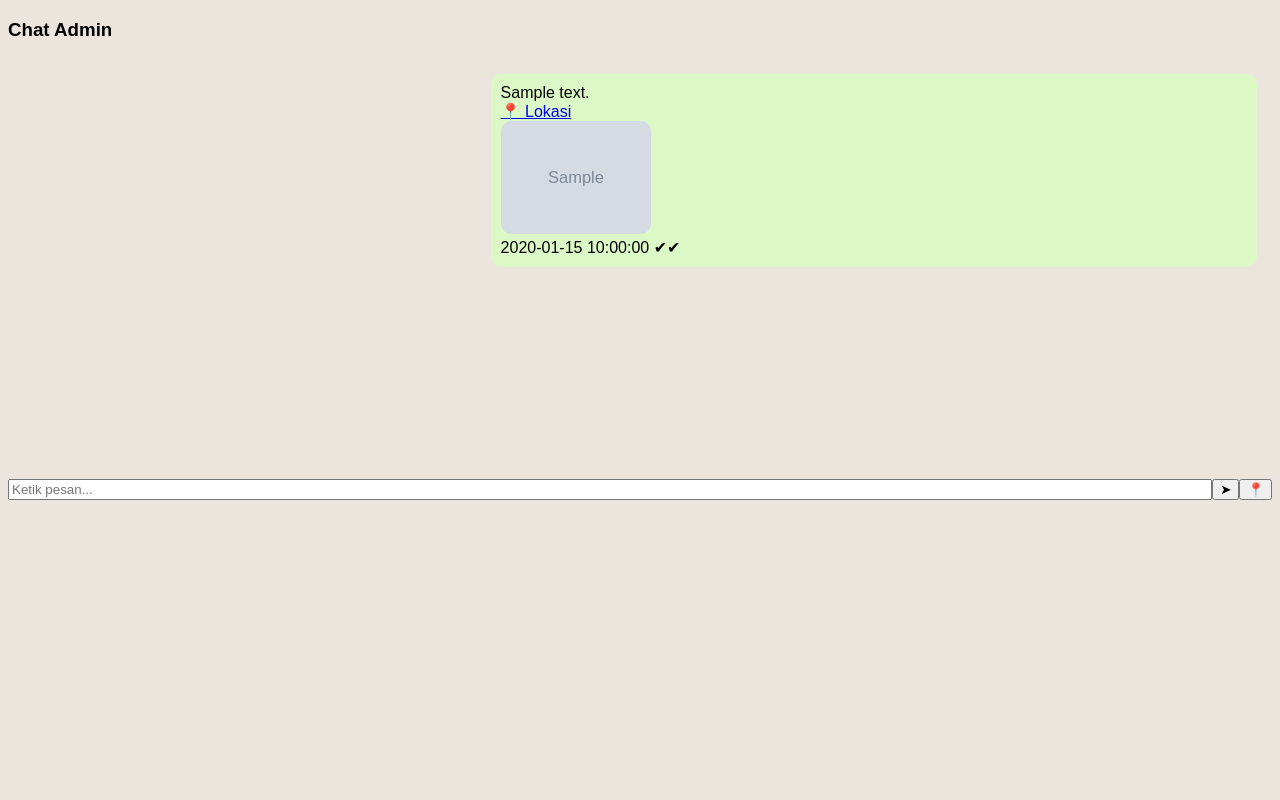
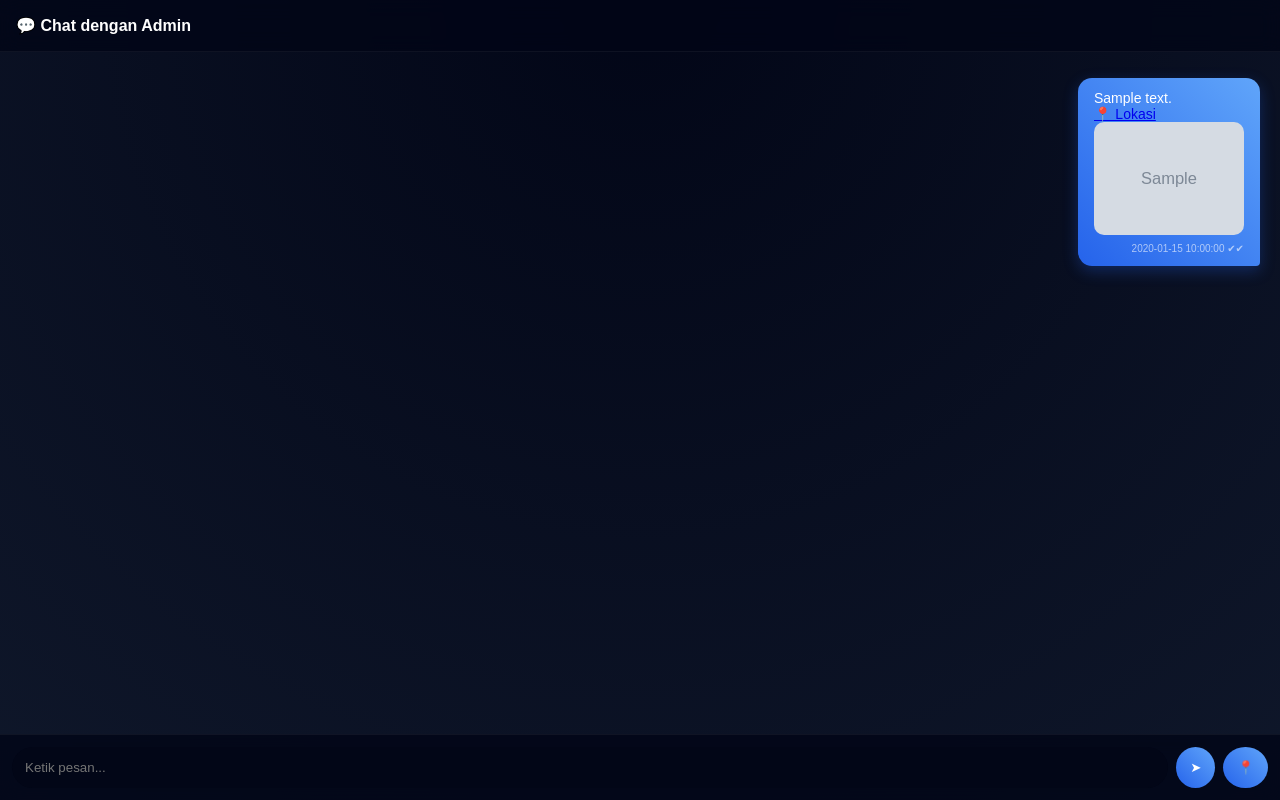
Before and after one commit to Ubaidillah-cmd/AY-Vape, a PHP site: page /customer/chat.php?room=1 in a window 1280 px wide. Run offline with PHP 8.4, Linux system fonts and the light colour scheme; tables that the repository leaves empty or names only in its code hold one stand-in row (values such as "Sample post"); grey boxes marked "Sample" are stand-in pictures.

Commit message:
Enhance chat UI and functionality
Updated chat interface with improved styles and functionality.

```diff
--- a/customer/chat.php
+++ b/customer/chat.php
@@ -1,86 +1,203 @@
 <?php
-$room = $_GET['room']; // ambil dari pesanan
+$room = $_GET['room'];
 ?>
 
 <!DOCTYPE html>
 <html>
 <head>
 <title>Chat</title>
+<meta name="viewport" content="width=device-width, initial-scale=1.0">
 
 <style>
-body { font-family: Arial; background:#ece5dd; }
-
-.chat-box {
-    height: 400px;
-    overflow-y: scroll;
-    padding: 10px;
+body {
+    margin: 0;
+    font-family: Arial;
+    background: radial-gradient(circle at top, #020617, #0f172a);
+    display: flex;
+    flex-direction: column;
+    height: 100vh;
+    overflow: hidden; /* 🔥 biar ga kepotong footer */
 }
 
+/* 🔥 ANIMASI GLOBAL */
+@keyframes fadeUp {
+    from {
+        opacity: 0;
+        transform: translateY(30px);
+    }
+    to {
+        opacity: 1;
+        transform: translateY(0);
+    }
+}
+
+/* HEADER */
+.header {
+    background: rgba(2,6,23,0.8);
+    backdrop-filter: blur(10px);
+    color: white;
+    padding: 16px;
+    font-weight: bold;
+    border-bottom: 1px solid rgba(255,255,255,0.05);
+}
+
+/* 🔥 CHAT AREA FULL */
+.chat-box {
+    flex: 1;
+    overflow-y: auto;
+    padding: 20px;
+    background: transparent;
+    display: flex;
+    flex-direction: column;
+}
+
+/* 🔥 BUBBLE */
 .msg {
-    max-width: 60%;
-    padding: 10px;
-    margin: 5px;
+    max-width: 65%;
+    padding: 12px 16px;
+    margin: 6px 0;
+    border-radius: 14px;
+    font-size: 14px;
+    animation: fadeUp 0.3s ease;
+    position: relative;
+}
+
+/* CUSTOMER */
+.customer {
+    background: linear-gradient(45deg,#2563eb,#60a5fa);
+    color: white;
+    margin-left: auto;
+    border-bottom-right-radius: 4px;
+    box-shadow: 0 5px 15px rgba(37,99,235,0.3);
+}
+
+/* ADMIN */
+.admin {
+    background: rgba(30,41,59,0.8);
+    backdrop-filter: blur(10px);
+    color: white;
+    margin-right: auto;
+    border-bottom-left-radius: 4px;
+}
+
+/* TIME */
+.time {
+    font-size: 10px;
+    opacity: 0.6;
+    margin-top: 5px;
+    text-align: right;
+}
+
+/* 🔥 INPUT AREA FIX BAWAH */
+.input-box {
+    display: flex;
+    padding: 12px;
+    background: rgba(2,6,23,0.8);
+    backdrop-filter: blur(10px);
+    gap: 8px;
+    border-top: 1px solid rgba(255,255,255,0.05);
+}
+
+/* INPUT */
+.input-box input {
+    flex: 1;
+    padding: 13px;
+    border-radius: 30px;
+    border: none;
+    outline: none;
+    background: #020617;
+    color: white;
+}
+
+/* 🔥 BUTTON */
+.btn {
+    background: linear-gradient(45deg,#2563eb,#60a5fa);
+    border: none;
+    padding: 10px 14px;
+    border-radius: 50%;
+    color: white;
+    cursor: pointer;
+    transition: 0.3s;
+}
+
+/* HOVER */
+.btn:hover {
+    transform: scale(1.1);
+}
+
+/* 🔥 LINK LOKASI */
+.loc {
+    display: block;
+    margin-top: 5px;
+    color: #60a5fa;
+    font-size: 12px;
+}
+
+/* 🔥 SCROLLBAR */
+.chat-box::-webkit-scrollbar {
+    width: 5px;
+}
+
+.chat-box::-webkit-scrollbar-thumb {
+    background: #2563eb;
     border-radius: 10px;
 }
 
-.customer {
-    background: #dcf8c6;
-    margin-left: auto;
+/* MOBILE */
+@media(max-width:768px){
+    .msg { max-width: 85%; }
 }
 
-.admin {
-    background: white;
-    margin-right: auto;
-}
+</style>
 
-.input-box {
-    display:flex;
-}
-</style>
 </head>
 
 <body>
 
-<h3>Chat Admin</h3>
+<!-- HEADER -->
+<div class="header">
+💬 Chat dengan Admin
+</div>
 
+<!-- CHAT -->
 <div class="chat-box" id="chat"></div>
 
+<!-- INPUT -->
 <div class="input-box">
-<input type="text" id="msg" placeholder="Ketik pesan..." style="flex:1;">
-<button onclick="sendMsg()">➤</button>
-<button onclick="sendLoc()">📍</button>
+    <input type="text" id="msg" placeholder="Ketik pesan...">
+    <button class="btn" onclick="sendMsg()">➤</button>
+    <button class="btn" onclick="sendLoc()">📍</button>
 </div>
 
 <script>
 let room = <?= $room ?>;
+let lastLength = 0;
 
+// 🔄 LOAD CHAT
 function loadChat() {
     fetch(`../ajax/get_message.php?room=${room}`)
     .then(r=>r.text())
     .then(d=>{
         document.getElementById("chat").innerHTML = d;
+        document.getElementById("chat").scrollTop = 999999;
+
+        // 🔔 NOTIF
+        if(d.length > lastLength){
+            new Audio("https://www.soundjay.com/buttons/sounds/button-3.mp3").play();
+        }
+
+        lastLength = d.length;
     });
 }
 
 setInterval(loadChat, 1500);
 
-// 🔔 NOTIFIKASI
-let lastCount = 0;
-function checkNotif() {
-    fetch(`../ajax/get_message.php?room=${room}`)
-    .then(r=>r.text())
-    .then(d=>{
-        let count = d.length;
-        if(count > lastCount){
-            new Audio("https://www.soundjay.com/buttons/sounds/button-3.mp3").play();
-        }
-        lastCount = count;
-    });
-}
-setInterval(checkNotif,2000);
+// 💬 KIRIM PESAN
+function sendMsg(){
+    let input = document.getElementById("msg");
+    let msg = input.value;
 
-function sendMsg(){
-    let msg = document.getElementById("msg").value;
+    if(msg.trim() === "") return;
 
     fetch("../ajax/send_message.php",{
         method:"POST",
@@ -88,9 +205,14 @@ function sendMsg(){
         body:`room=${room}&sender=customer&message=${msg}`
     });
 
-    document.getElementById("msg").value="";
+    input.value="";
+
+    // auto focus + efek
+    input.focus();
 }
 
+
+// 📍 LOKASI
 function sendLoc(){
 navigator.geolocation.getCurrentPosition(pos=>{
     fetch("../ajax/send_message.php",{
@@ -101,6 +223,5 @@ navigator.geolocation.getCurrentPosition(pos=>{
 });
 }
 </script>
-
 </body>
 </html>
```
